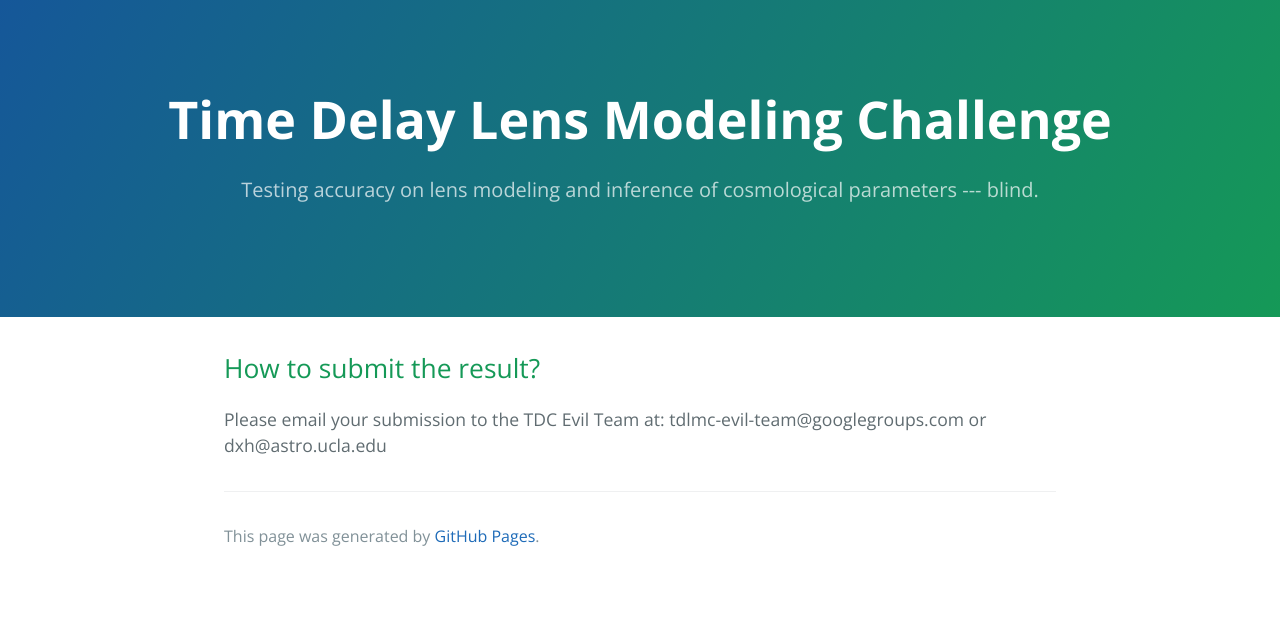
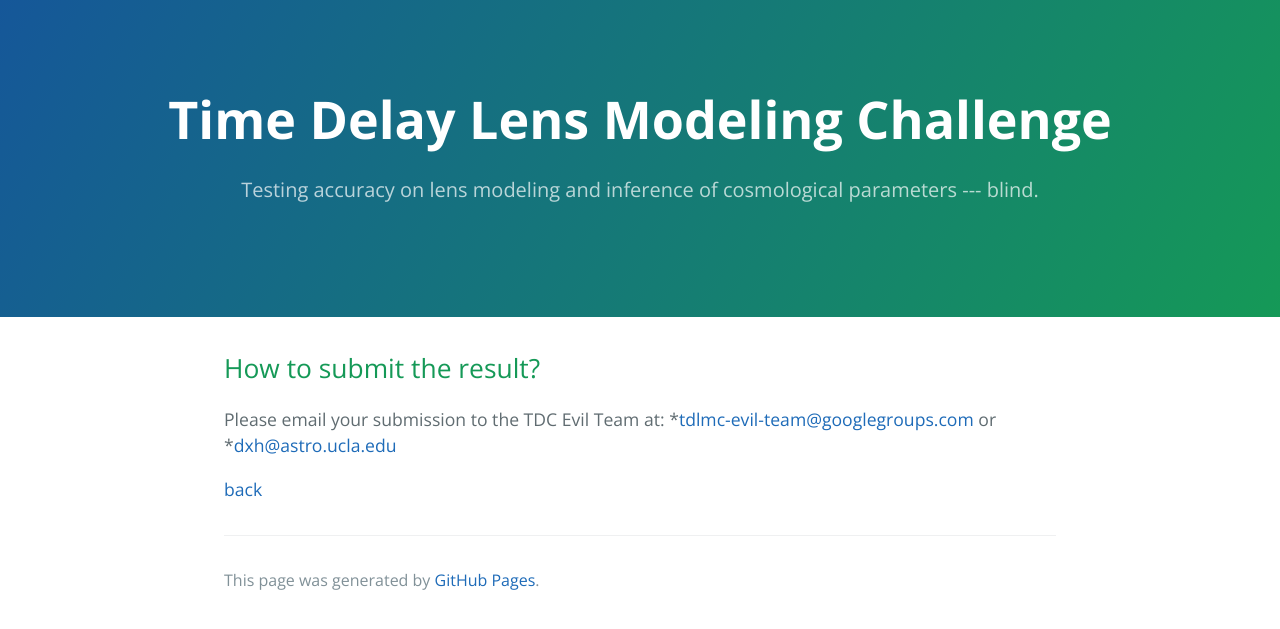
Before and after one commit to TDLMC/TDLMC.github.io, a Jekyll site: the page built from how2submit.md, in a window 1280 px wide. Shown: the top 629 px of the page. Built offline with Jekyll 4.4.1, drawn with Linux system fonts in a browser that asks for light colours; our own code applies the rules of GitHub Pages for plain Markdown files.

Commit message:
Update how2submit.md

```diff
--- a/how2submit.md
+++ b/how2submit.md
@@ -1,5 +1,7 @@
 ## How to submit the result?
 Please email your submission to the TDC Evil Team at:
-   tdlmc-evil-team@googlegroups.com
-   or
-   dxh@astro.ucla.edu
+*[tdlmc-evil-team@googlegroups.com](tdlmc-evil-team@googlegroups.com)
+or
+*[dxh@astro.ucla.edu](dxh@astro.ucla.edu)
+
+[back](./)
```
